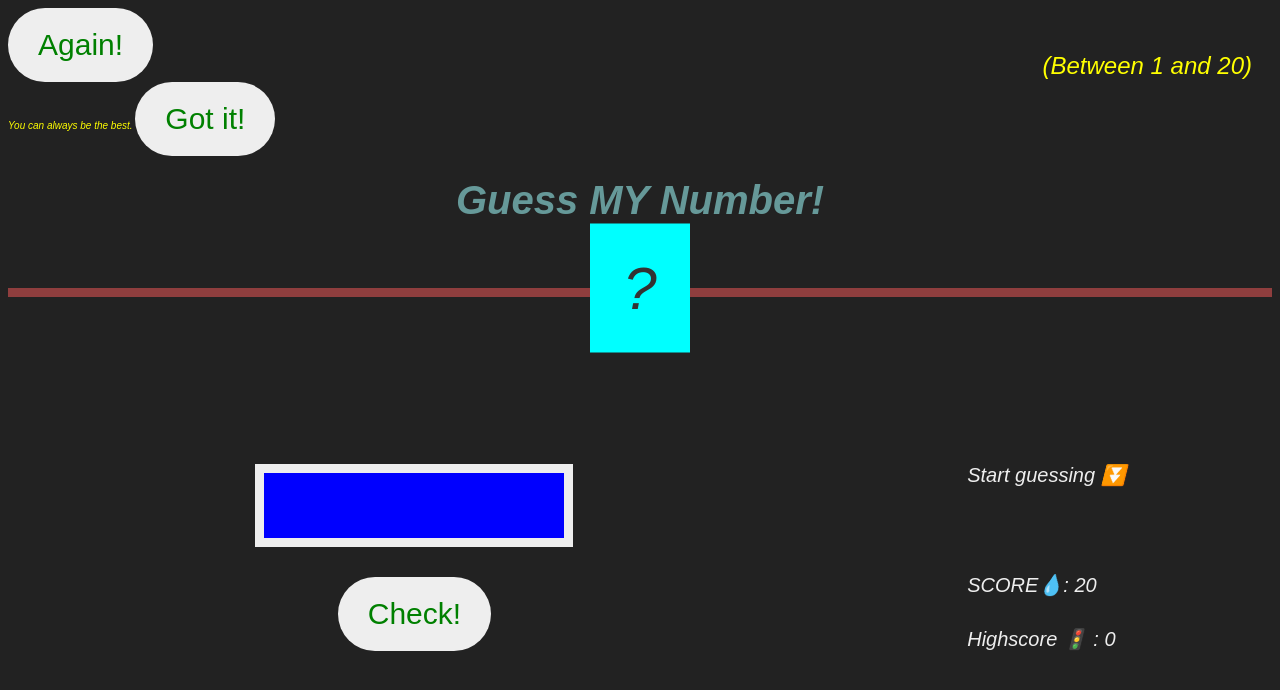
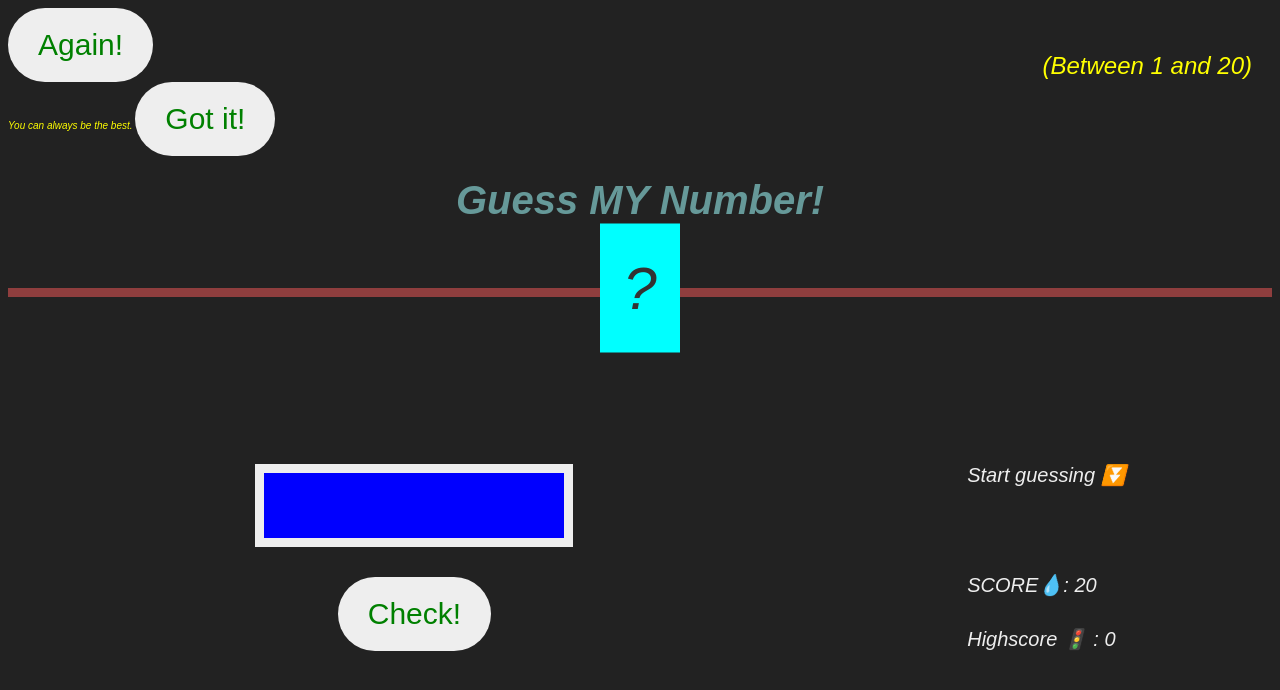
Before and after one commit to Adewaleoj/Guess-numberr, a plain HTML site: page index.html in a window 1280 px wide. Drawn offline with Linux system fonts and the light colour scheme.

Commit message:
Update folder.css

```diff
--- a/folder.css
+++ b/folder.css
@@ -66,7 +66,7 @@ left: 50%;
     background-color: aqua;
     color: rgb(51, 51, 51);
     font-size: 6rem;
-    width: 10rem;
+    width: 8rem;
     padding: 3rem 0rem;
     text-align: center;
     position: absolute;
```
